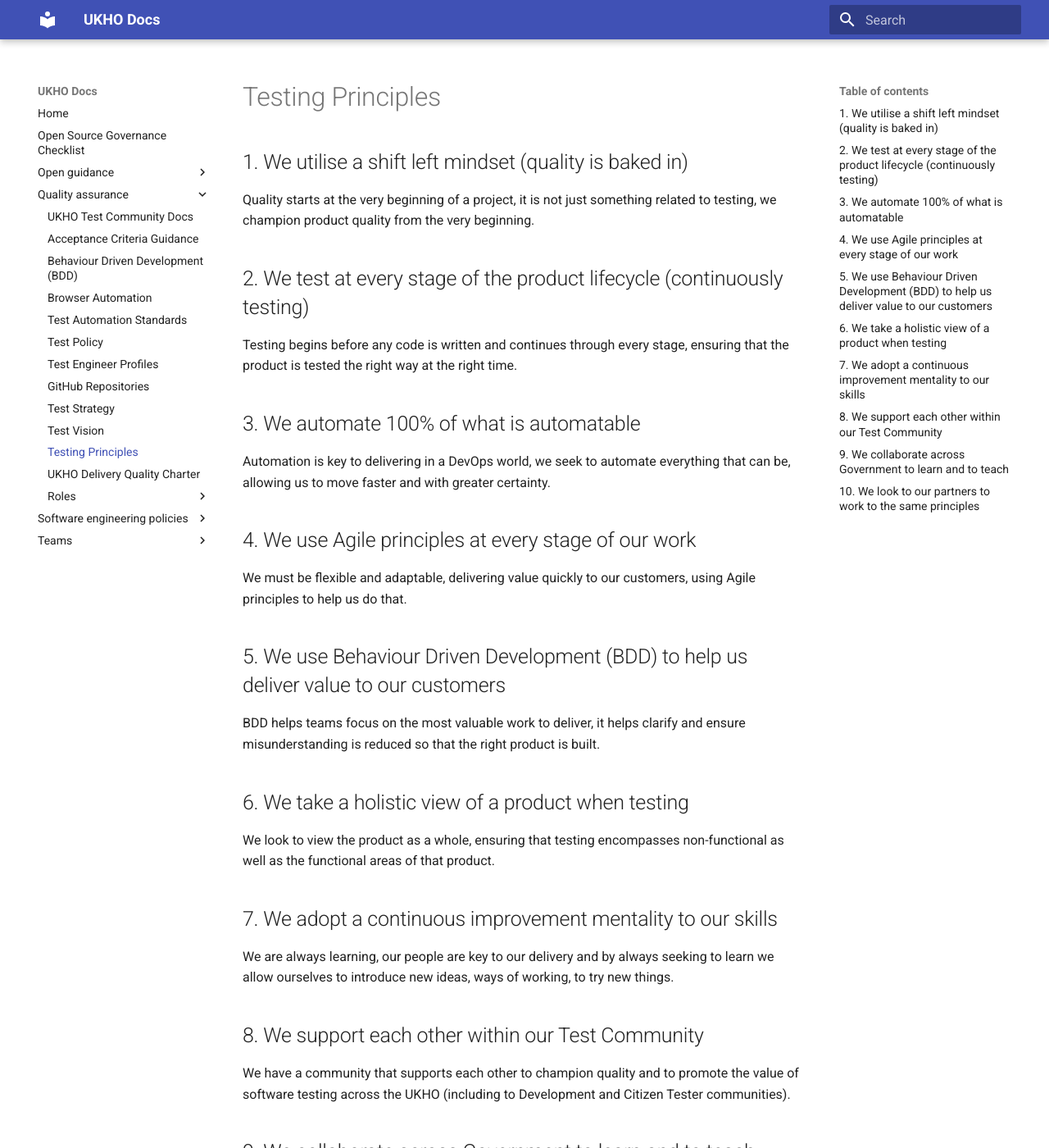
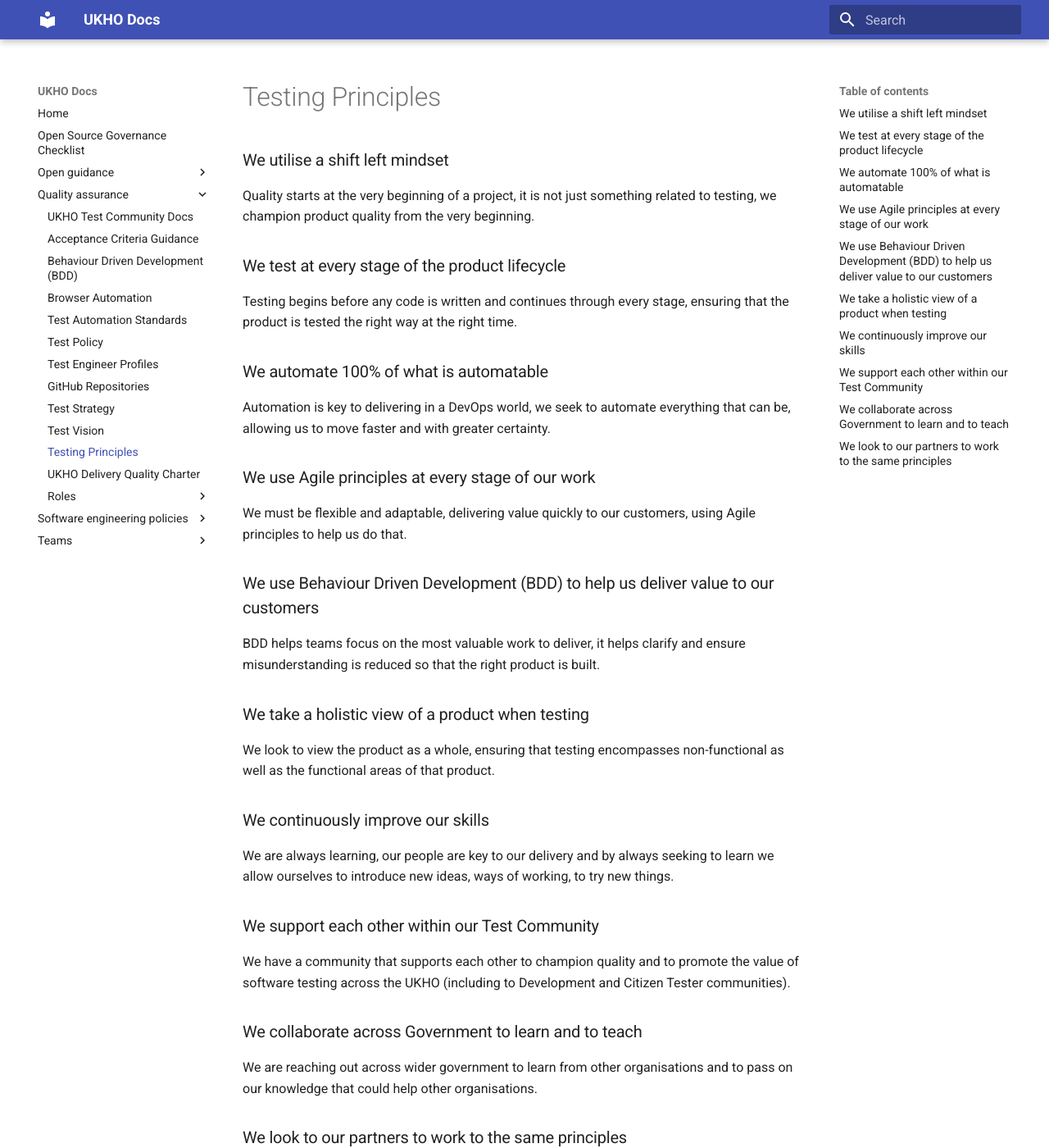
Before and after one commit to UKHO/docs, an MkDocs documentation site: the page built from docs/quality-assurance/testing-principles.md, in a window 1280 px wide and 1400 px high. Shown: the whole window at 82% size. Built offline with MkDocs 1.6.1 and Material for MkDocs 9.7.7, drawn with Linux system fonts in a browser that asks for light colours; some of the changed text lies outside the part shown.

Commit message:
updated testing principles

```diff
--- a/docs/quality-assurance/testing-principles.md
+++ b/docs/quality-assurance/testing-principles.md
@@ -1,41 +1,41 @@
 # Testing Principles
 
-## 1. We utilise a shift left mindset (quality is baked in)
+### We utilise a shift left mindset
 
 Quality starts at the very beginning of a project, it is not just something related to testing, we champion product quality from the very beginning.
 
-## 2. We test at every stage of the product lifecycle (continuously testing)
+### We test at every stage of the product lifecycle
 
 Testing begins before any code is written and continues through every stage, ensuring that the product is tested the right way at the right time.
 
-## 3. We automate 100% of what is automatable
+### We automate 100% of what is automatable
 
 Automation is key to delivering in a DevOps world, we seek to automate everything that can be, allowing us to move faster and with greater certainty.
 
-## 4. We use Agile principles at every stage of our work
+### We use Agile principles at every stage of our work
 
 We must be flexible and adaptable, delivering value quickly to our customers, using Agile principles to help us do that.
 
-## 5. We use Behaviour Driven Development (BDD) to help us deliver value to our customers
+### We use Behaviour Driven Development (BDD) to help us deliver value to our customers
 
 BDD helps teams focus on the most valuable work to deliver, it helps clarify and ensure misunderstanding is reduced so that the right product is built.
 
-## 6. We take a holistic view of a product when testing
+### We take a holistic view of a product when testing
 
 We look to view the product as a whole, ensuring that testing encompasses non-functional as well as the functional areas of that product.
 
-## 7. We adopt a continuous improvement mentality to our skills
+### We continuously improve our skills
 
 We are always learning, our people are key to our delivery and by always seeking to learn we allow ourselves to introduce new ideas, ways of working, to try new things.
 
-## 8. We support each other within our Test Community
+### We support each other within our Test Community
 
 We have a community that supports each other to champion quality and to promote the value of software testing across the UKHO (including to Development and Citizen Tester communities).
 
-## 9. We collaborate across Government to learn and to teach
+### We collaborate across Government to learn and to teach
 
 We are reaching out across wider government to learn from other organisations and to pass on our knowledge that could help other organisations.
 
-## 10. We look to our partners to work to the same principles
+### We look to our partners to work to the same principles
 
 With our teams working to the principles, working with partners who work to similar ones can make the working relationships between us and the partner more productive.
```
Also changed, not shown: docs/quality-assurance/ukho-quality-charter.md (+1 -1 lines).
